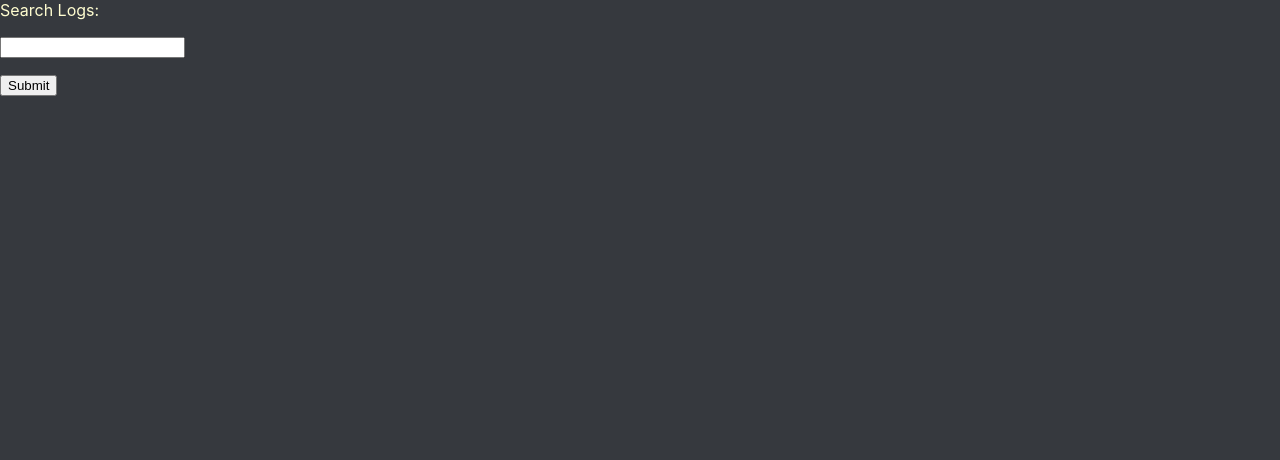
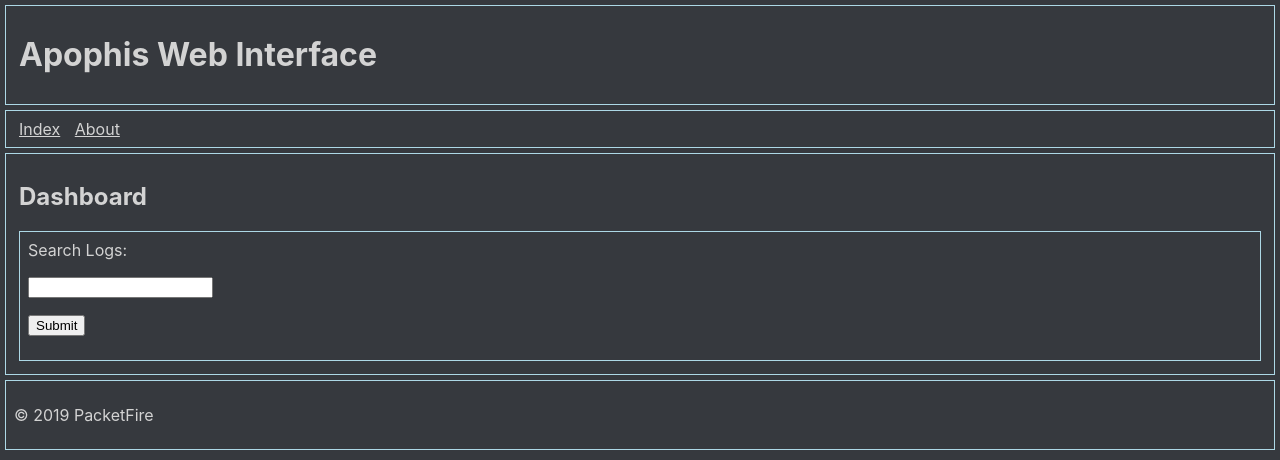
Before and after one commit to PacketFire/apophis, a React (Create React App) app in the folder frontend/: page / in a window 1280 px wide. Shown: the top 460 px of the page. Built offline with nearby package versions, Linux system fonts and the light colour scheme.

Commit message:
Add template skeleton

```diff
--- a/frontend/public/index.html
+++ b/frontend/public/index.html
@@ -8,34 +8,31 @@
       content="width=device-width, initial-scale=1, shrink-to-fit=no"
     />
     <meta name="theme-color" content="#000000" />
-    <!--
-      manifest.json provides metadata used when your web app is installed on a
-      user's mobile device or desktop. See https://developers.google.com/web/fundamentals/web-app-manifest/
-    -->
     <link rel="manifest" href="%PUBLIC_URL%/manifest.json" />
-    <!--
-      Notice the use of %PUBLIC_URL% in the tags above.
-      It will be replaced with the URL of the `public` folder during the build.
-      Only files inside the `public` folder can be referenced from the HTML.
-
-      Unlike "/favicon.ico" or "favicon.ico", "%PUBLIC_URL%/favicon.ico" will
-      work correctly both with client-side routing and a non-root public URL.
-      Learn how to configure a non-root public URL by running `npm run build`.
-    -->
     <title>Apophis</title>
   </head>
   <body>
     <noscript>You need to enable JavaScript to run this app.</noscript>
-    <div id="root"></div>
-    <!--
-      This HTML file is a template.
-      If you open it directly in the browser, you will see an empty page.
 
-      You can add webfonts, meta tags, or analytics to this file.
-      The build step will place the bundled scripts into the <body> tag.
+    <header>
+      <h1>Apophis Web Interface</h1>
+    </header>
 
-      To begin the development, run `npm start` or `yarn start`.
-      To create a production bundle, use `npm run build` or `yarn build`.
-    -->
+    <nav>
+      <ul>
+        <li><a href="#">Index</a></li>
+        <li><a href="#">About</a></li>
+      </ul>
+    </nav>
+    <section>
+      <h2>Dashboard</h2>
+      <article>
+        <div id="root"></div>
+      </article>
+    </section>
+
+    <footer>
+      <p>&copy; 2019 PacketFire</p>
+    </footer>
   </body>
 </html>
--- a/frontend/src/index.css
+++ b/frontend/src/index.css
@@ -7,10 +7,59 @@ body {
   -webkit-font-smoothing: antialiased;
   -moz-osx-font-smoothing: grayscale;
   background-color: #36393E;
-  color: #fffdd0;
+  color: #D3D3D3;
+}
+
+/* unvisited link */
+a:link {
+  color: #D3D3D3;
+}
+
+/* visited link */
+a:visited {
+  color: #D8BFD8;
+}
+
+/* mouse over link */
+a:hover {
+  color: #E6E6FA;
+}
+
+/* selected link */
+a:active {
+  color: #D3D3D3;
 }
 
 code {
   font-family: source-code-pro, Menlo, Monaco, Consolas, "Courier New",
     monospace;
 }
+
+header,nav, section,article,footer {
+  border:1px solid #ADD8E6;
+  margin:5px;
+  padding:8px;
+}
+
+nav ul {
+  margin:0;
+  padding:0;
+}
+
+nav ul li {
+  display:inline;
+  margin:5px;
+}
+
+aside {
+  float:right;
+}
+
+h1,h2,h3,h4{
+  margin-left:5px;
+  color: #D3D3D3;
+}
+
+table{
+ margin:5px;
+}
```
